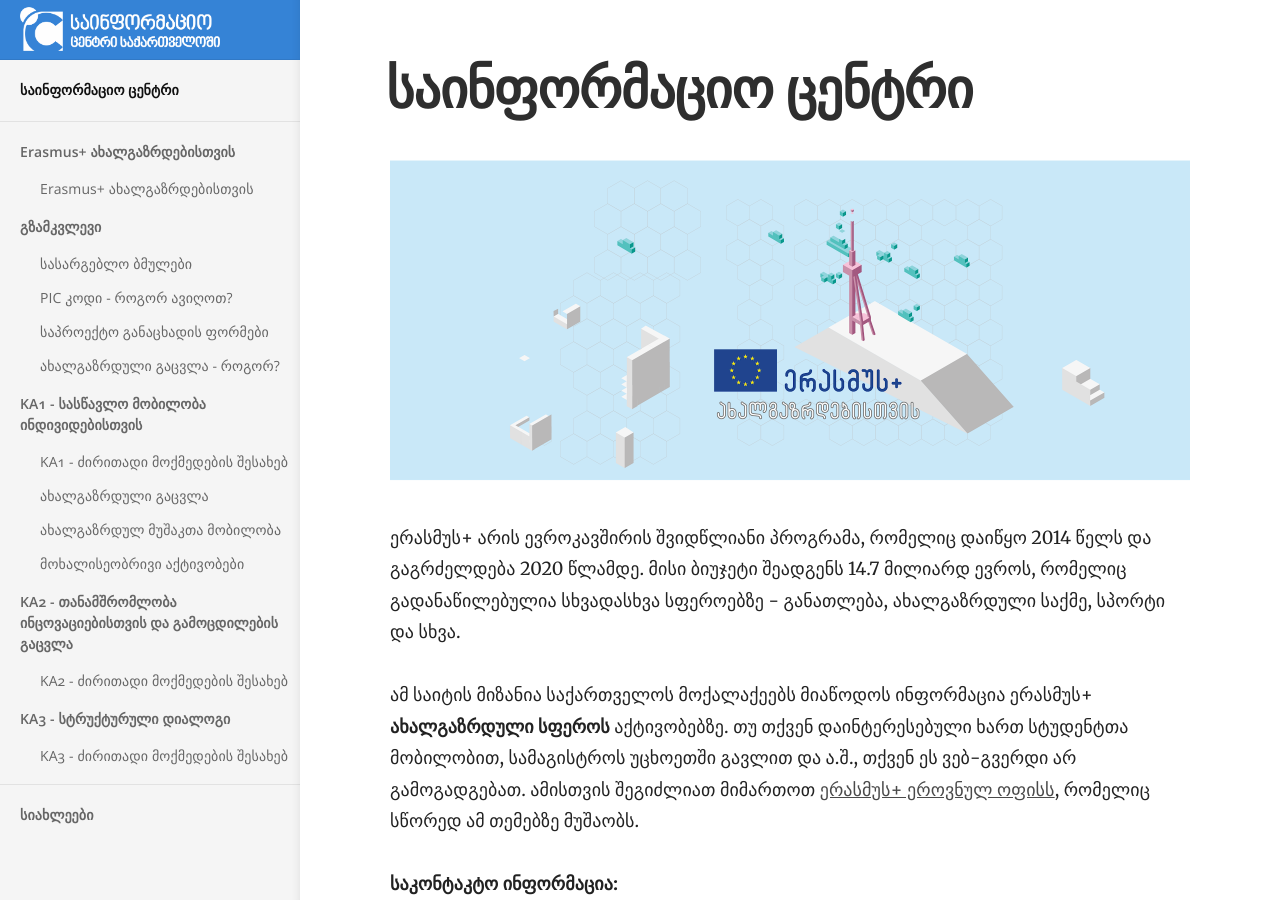
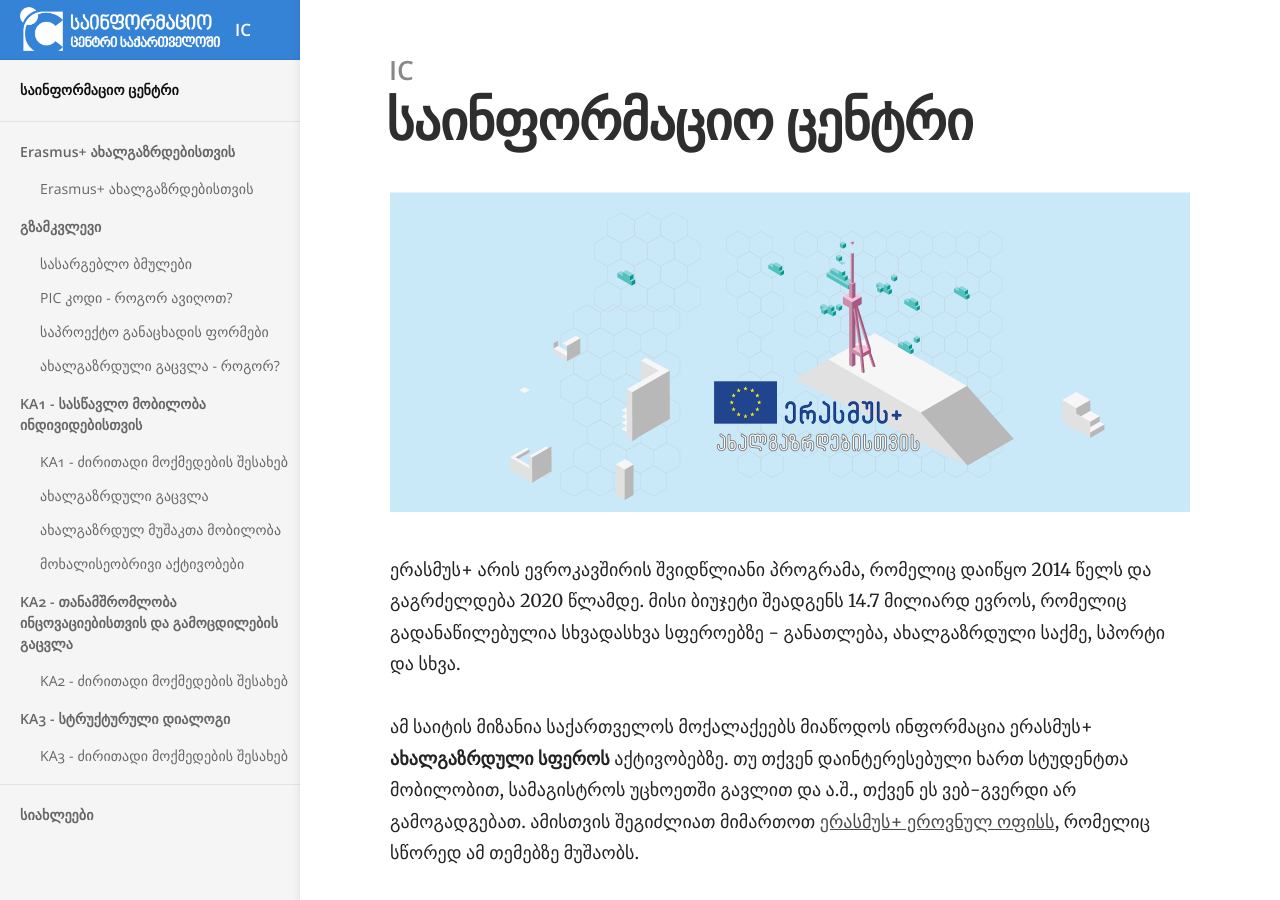
Before and after one commit to droniorgs/droniorgs.github.io, a Jekyll site: the page built from index.md, in a window 1280 px wide and 900 px high. Built offline with Jekyll 4.4.1, drawn with Linux system fonts in a browser that asks for light colours.

```diff
--- a/_config.yml
+++ b/_config.yml
@@ -1,7 +1,7 @@
 # ----
 # Site
 
-title:
+title: IC
 url: "infocentre.ge"
 baseurl:
 google_analytics_key:
```
